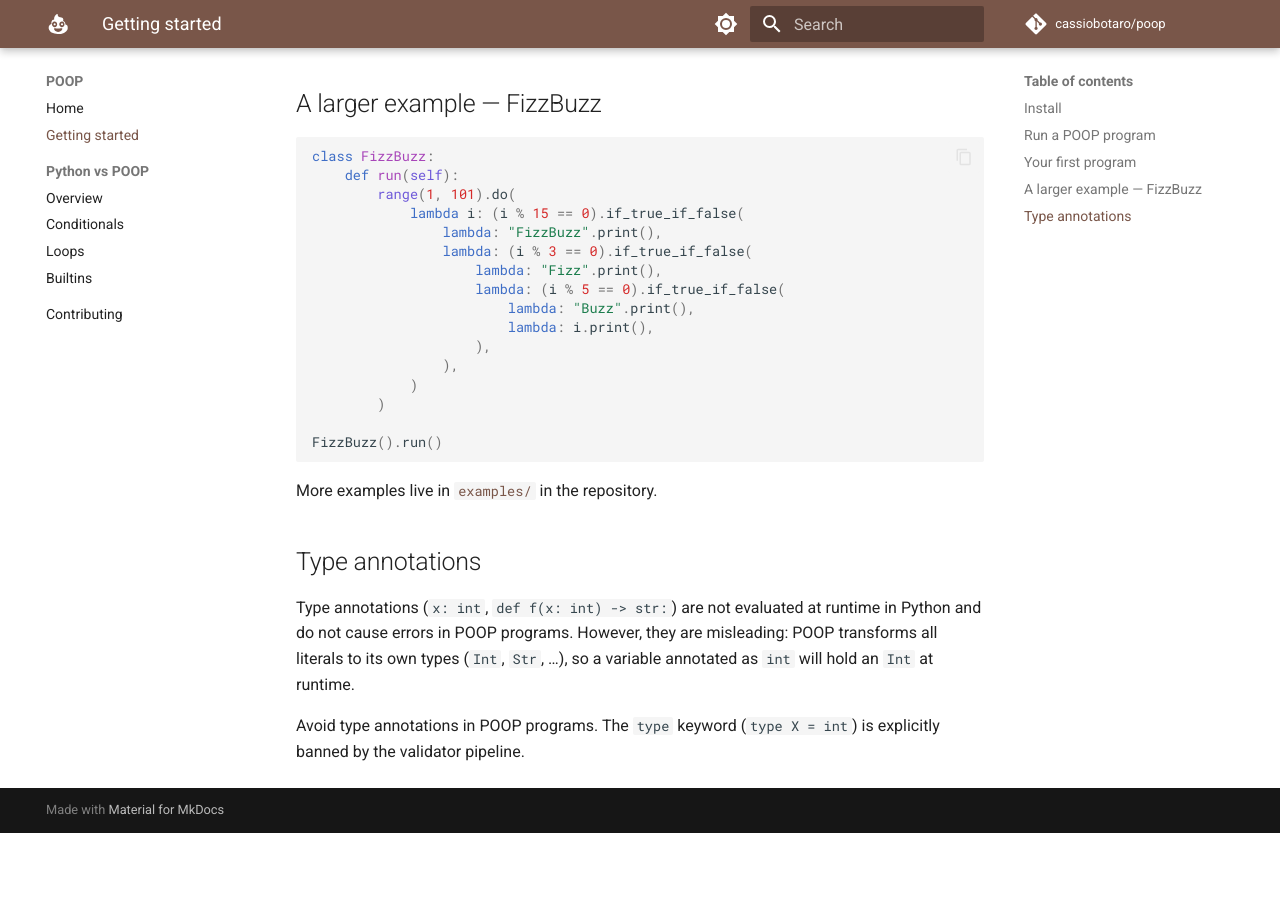
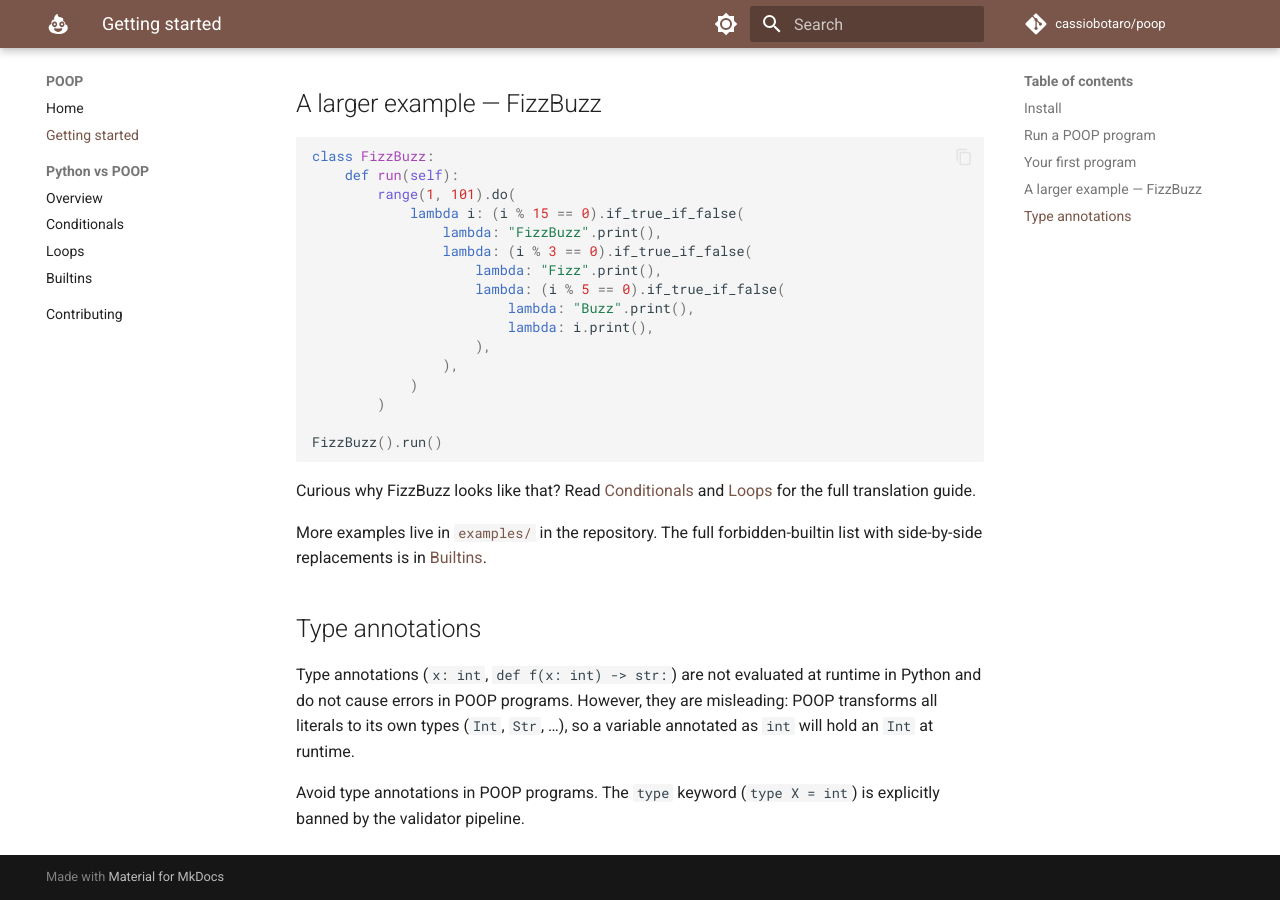
Before and after one commit to cassiobotaro/poop, an MkDocs documentation site: the page built from docs/getting-started.md, in a window 1280 px wide and 900 px high, scrolled down 768 px. Built offline with MkDocs 1.6.1 and Material for MkDocs 9.7.7, drawn with Linux system fonts in a browser that asks for light colours; comment, search, counter and statistics services are not loaded; before the commit the page ends 1601 px from its top, so only the background shows below that.

Commit message:
docs: cross-link Python vs POOP from index and getting-started
Adds entry-point links so readers landing on Home or the Getting
started tutorial can discover the new comparison pages. Index points
at the section overview; Getting started routes from FizzBuzz to
Conditionals + Loops and from the type-annotation note to Builtins.

````diff
--- a/docs/getting-started.md
+++ b/docs/getting-started.md
@@ -53,9 +53,14 @@ class FizzBuzz:
 FizzBuzz().run()
 ```
 
+Curious why FizzBuzz looks like that? Read
+[Conditionals](python-vs-poop/conditionals.md) and
+[Loops](python-vs-poop/loops.md) for the full translation guide.
+
 More examples live in
 [`examples/`](https://github.com/cassiobotaro/poop/tree/main/examples)
-in the repository.
+in the repository. The full forbidden-builtin list with side-by-side
+replacements is in [Builtins](python-vs-poop/builtins.md).
 
 ## Type annotations
 
````
Also changed, not shown: docs/index.md (+3 -0 lines).
